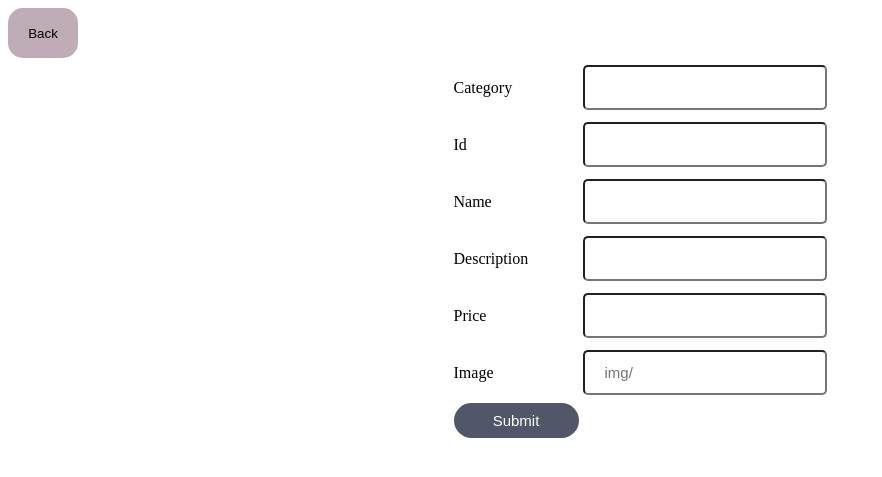
After one commit to Genesis2412/ZoomaliaXML, a PHP site: page /addCatProduct.php in a window 1280 px wide. The commit adds this page. Shown: the top 477 px of the page, without its empty margins (0-882 px from the left). Run offline with PHP 8.4, Linux system fonts and the light colour scheme.

Commit message:
Final web

```diff
--- /dev/null
+++ b/addCatProduct.php
@@ -0,0 +1,80 @@
+
+
+<?php
+	if (isset($_POST['submitSave'])) {
+		$products = simplexml_load_file('products.xml');
+		$product = $products->addChild('dogProducts');
+		$product->addAttribute('category', $_POST['category']);
+		$product->addChild('id',$_POST['id']);
+		$product->addChild('Name',$_POST['name']);
+		$product->addChild('Description',$_POST['description']);
+		$product->addChild('Price',$_POST['price']);
+
+
+
+		$product->addChild('img',$_POST['image']);
+
+
+		file_put_contents('products.xml', $products->asXML());
+		header('location: crud.php');
+	}
+?>
+
+
+
+
+<!DOCTYPE html>
+<html>
+<head>
+	<link rel="stylesheet" type="text/css" href="./css/addCatProduct.css">
+
+</head>
+<body>
+
+	<div class="btn">
+		<a href="crud.php"><button>Back</button></a>
+	</div>
+
+	<div class="form" align="center">
+	<form method="POST">
+	<table>
+		<tr>
+			<td>Category</td>
+			<td><input type="text" name="category"></td>
+		</tr>
+		<tr>
+			<td>Id</td>
+			<td><input type="number" name="id"></td>
+		</tr>
+		<tr>
+			<td>Name</td>
+			<td><input type="text" name="name"></td>
+		</tr>
+		<tr>
+			<td>Description</td>
+			<td><input type="text" name="description"></td>
+		</tr>
+		<tr>
+			<td>Price</td>
+			<td><input type="number" name="price"></td>
+		</tr>
+		<tr>
+			<td>Image</td>
+			<td><input type="text" src="admin/image" name="image" placeholder="img/"></td>
+
+
+
+		</tr>
+
+		<tr>
+			<td><input type="submit" name="submitSave" name="Save"></td>
+		</tr>
+
+	</table>
+
+</form>
+</div>
+
+
+</body>
+</html>
--- a/adminPage.php
+++ b/adminPage.php
@@ -104,7 +104,7 @@
 			{
 				$.ajax({
 					type:"POST",
-					url:"adminProduct.php",
+					url:"crud.php",
 					success: function(value){
 						$(".content").html(value);
 					}
--- /dev/null
+++ b/css/addCatProduct.css
@@ -0,0 +1,35 @@
+.btn button{
+   background-color:#bfacb7;
+     border: none;
+     width: 70px;
+     height: 50px;
+     border-radius: 15px;
+}
+
+.form input[type=number] {
+  width: 200px;
+  padding: 12px 20px;
+  margin: 4px 0;
+  border-radius: 5px;
+  font-size: 15px;
+}
+
+.form input[type=text] {
+  width: 200px;
+  padding: 12px 20px;
+  margin: 4px 0;
+  border-radius: 5px;
+  font-size: 15px;
+}
+.form input[type=submit] {
+  border: none;
+  height: 35px;
+  width: 125px;
+  outline: none;
+  color: #ffffff;
+  background-color: #515769;
+  cursor: pointer;
+  border-radius: 30px;
+  font-size: 15px;
+
+}
```
Also changed, not shown: addDogProduct.php (added, +80 -0 lines), crud.php (added, +67 -0 lines), css/addDogProduct.css (added, +34 -0 lines), css/crud.css (added, +33 -0 lines), README.md.
